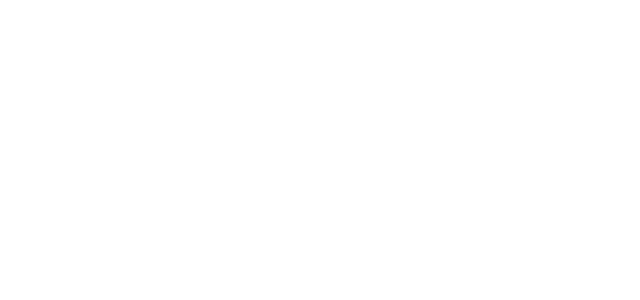
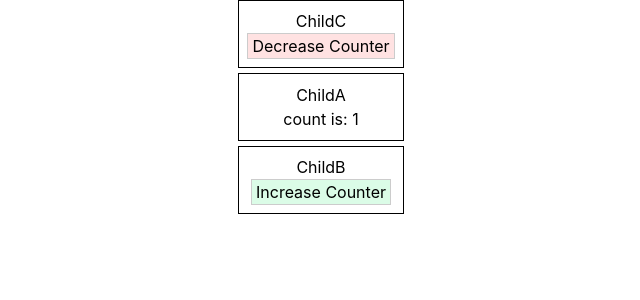
Before and after one commit to adityasuman2025/machineCoding, a React (Vite) app: page /pub-sub in a window 1280 px wide. Before the commit this address had no page. Shown: the top 300 px of the page, without its empty margins (319-959 px from the left). Built offline with nearby package versions, Linux system fonts and the light colour scheme.

Commit message:
pub-sub in react

```diff
--- a/src/App.tsx
+++ b/src/App.tsx
@@ -31,6 +31,7 @@
 import ToastProject from "./projects/toast/ToastProject";
 import Tagging from "./projects/tagging/Tagging";
 import Dropdown from "./projects/dropdown/Dropdown";
+import PubSubParent from "./projects/pubSub/PubSubParent";
 
 const ESSENTIAL_PROJECTS = [
     { name: "Auto Complete", path: "/auto-complete" },
@@ -51,6 +52,7 @@
     { name: "Compound Component", path: "/compound-comp" },
     { name: "Modal With Focus Trap", path: "/modal-with-focus-trap" },
     { name: "Todos", path: "/todos" },
+    { name: "Pub Sub", path: "/pub-sub" },
 ];
 
 const OTHER_PROJECTS = [
@@ -182,6 +184,7 @@
                 <Route path="/toast" element={<ToastProject />} />
                 <Route path="/tagging" element={<Tagging />} />
                 <Route path="/dropdown" element={<Dropdown />} />
+                <Route path="/pub-sub" element={<PubSubParent />} />
             </Routes>
         </Router>
     );
--- /dev/null
+++ b/src/projects/pubSub/ChildA.tsx
@@ -0,0 +1,28 @@
+import { useEffect, useState } from "react";
+import { usePubSub } from "./PubSub";
+import { INCR_COUNT_EVENT, DECR_COUNT_EVENT } from "./PubSubParent";
+
+export default function ChildA() {
+    const [counter, setCounter] = useState(1);
+
+    const { on } = usePubSub();
+
+    useEffect(() => {
+        const incrEvent = on(INCR_COUNT_EVENT, () => setCounter(prev => prev + 1));
+        const decrEvent = on(DECR_COUNT_EVENT, () => setCounter(prev => prev - 1));
+
+        return () => {
+            incrEvent.off();
+            decrEvent.off();
+        }
+    }, [on]);
+
+    console.log("ChildA re-render");
+
+    return (
+        <section className="border-1 flex flex-col items-center justify-center p-2" role="status" aria-live="polite">
+            <h1>ChildA</h1>
+            <p>count is: {counter}</p>
+        </section>
+    )
+}
--- /dev/null
+++ b/src/projects/pubSub/ChildB.tsx
@@ -0,0 +1,19 @@
+import { usePubSub } from "./PubSub";
+import { INCR_COUNT_EVENT } from "./PubSubParent";
+
+export default function ChildB() {
+    const { emit } = usePubSub();
+
+    function handleIncrClick() {
+        emit(INCR_COUNT_EVENT)
+    }
+
+    console.log("ChildB re-render");
+
+    return (
+        <section className="border-1 flex flex-col items-center justify-center p-2">
+            <h1>ChildB</h1>
+            <button tabIndex={0} type="button" className="px-1 bg-green-100" onClick={handleIncrClick}>Increase Counter</button>
+        </section>
+    )
+}
--- /dev/null
+++ b/src/projects/pubSub/ChildC.tsx
@@ -0,0 +1,19 @@
+import { usePubSub } from "./PubSub";
+import { DECR_COUNT_EVENT } from "./PubSubParent";
+
+export default function ChildC() {
+    const { emit } = usePubSub();
+
+    function handleDecrClick() {
+        emit(DECR_COUNT_EVENT)
+    }
+
+    console.log("ChildC re-render");
+
+    return (
+        <section className="border-1 flex flex-col items-center justify-center p-2">
+            <h1>ChildC</h1>
+            <button tabIndex={0} type="button" className="px-1 bg-red-100" onClick={handleDecrClick}>Decrease Counter</button>
+        </section>
+    )
+}
--- /dev/null
+++ b/src/projects/pubSub/PubSub.tsx
@@ -0,0 +1,50 @@
+import { useContext, createContext, ReactNode, useRef, useMemo, useCallback } from "react"
+
+type callbackType = (...args: any[]) => void;
+
+interface PubSubContextType {
+    on: (eventName: string, cb: callbackType) => { off: () => void },
+    emit: (eventName: string, ...args: unknown[]) => void,
+}
+const PubSubContext = createContext<PubSubContextType | null>(null);
+
+export default function PubSub({ children }: { children: ReactNode }) {
+    const events = useRef<Record<string, Set<callbackType>>>({});
+
+    const on = useCallback((eventName: string, cb: callbackType) => {
+        const eventsMap = events.current;
+        if (!Object.hasOwn(eventsMap, eventName)) eventsMap[eventName] = new Set();
+        eventsMap[eventName].add(cb);
+
+        function off() {
+            if (!events.current[eventName]) return;
+
+            events.current?.[eventName]?.delete(cb);
+            if (events.current[eventName].size === 0) delete events.current[eventName]; // removing empty keys
+        }
+
+        return { off };
+    }, []);
+
+    const emit = useCallback((eventName: string, ...args: unknown[]) => {
+        const eventCallbacks = [...(events.current?.[eventName]?.values() || [])]
+        for (let i = 0; i < eventCallbacks?.length; i++) {
+            const currCb = eventCallbacks[i];
+            currCb?.(...args);
+        }
+    }, []);
+
+    const contextValues = useMemo(() => ({ on, emit }), [on, emit]);
+    return (
+        <PubSubContext.Provider value={contextValues}>
+            {children}
+        </PubSubContext.Provider>
+    )
+}
+
+export function usePubSub() {
+    const ctx = useContext(PubSubContext);
+    if (!ctx) throw new Error("context provider not found");
+
+    return ctx;
+}
--- /dev/null
+++ b/src/projects/pubSub/PubSubParent.tsx
@@ -0,0 +1,19 @@
+import PubSub from "./PubSub";
+import ChildA from "./ChildA";
+import ChildB from "./ChildB";
+import ChildC from "./ChildC";
+
+export const INCR_COUNT_EVENT = "incr-count-event";
+export const DECR_COUNT_EVENT = "decr-count-event";
+
+export default function PubSubParent() {
+    return (
+        <PubSub>
+            <main className="grid grid-cols-3 gap-2 m-2">
+                <ChildC />
+                <ChildA />
+                <ChildB />
+            </main>
+        </PubSub>
+    )
+}
```
